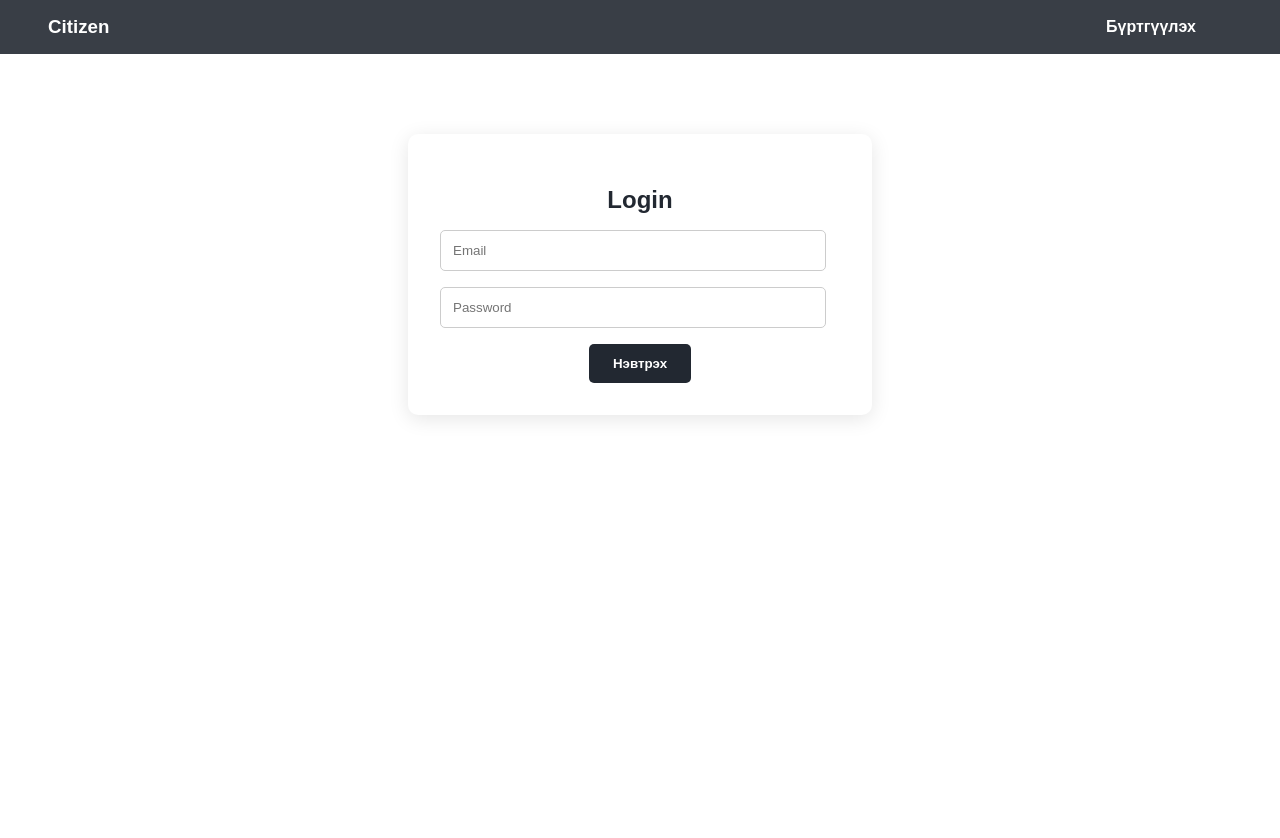
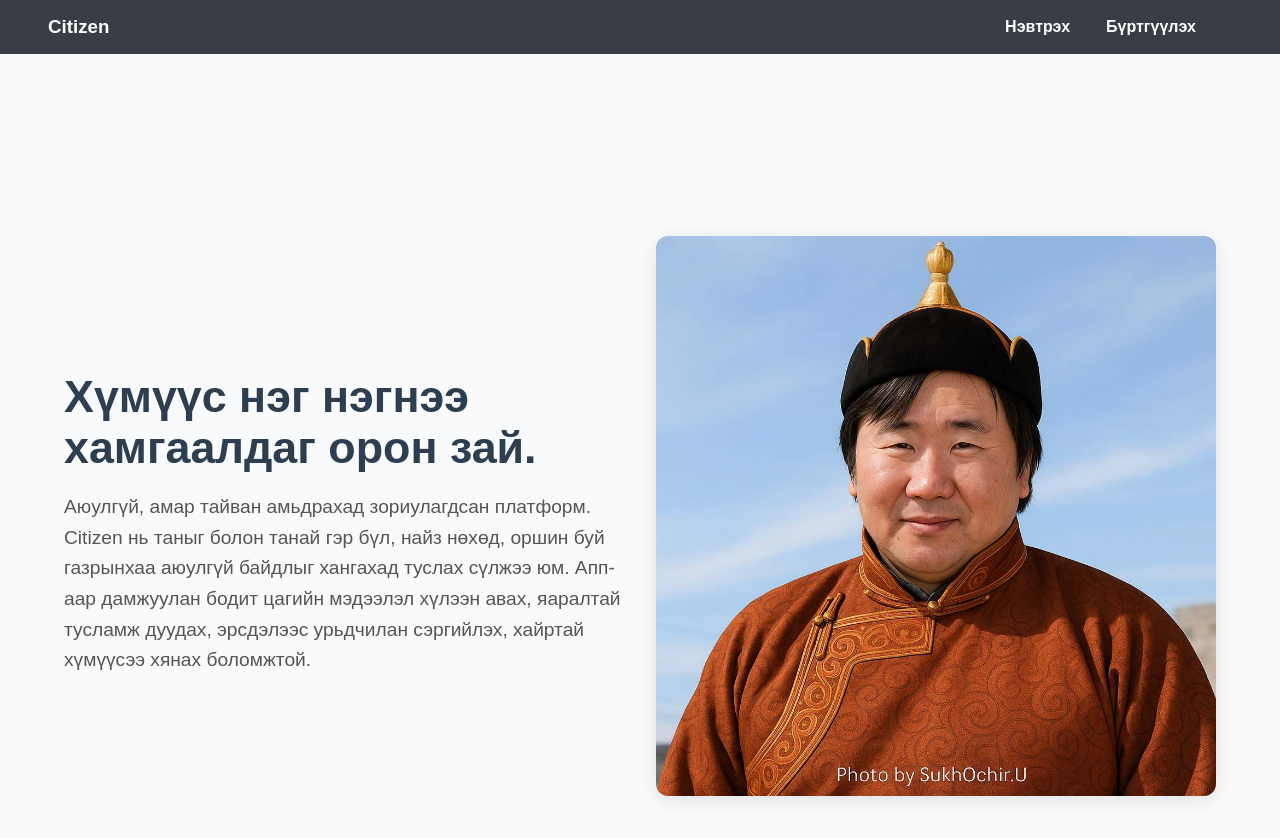
Before and after one commit to AnkhbayarDe/Sisu, a React (Create React App) app in the folder frontend/: page / in a window 1280 px wide. Before the commit this address led to /login. Shown: the top 838 px of the page. Before the commit the page ends 800 px from the top, so only its background shows below. Built offline with nearby package versions, Linux system fonts and the light colour scheme; no server answers.

Commit message:
Add landing page with Mongolian text and clean design

```diff
--- a/frontend/src/App.js
+++ b/frontend/src/App.js
@@ -3,6 +3,8 @@ import { Routes, Route, Navigate, Link, useLocation } from "react-router-dom";
 import Signup from "./components/Signup";
 import Login from "./components/Login";
 import Upload from "./components/Upload";
+import LandingPage from "./components/LandingPage";
+
 import "./App.css";
 
 import axios from "axios";
@@ -53,6 +55,9 @@ function App() {
               <Link to="/upload" style={styles.link}>
                 Файл оруулах
               </Link>
+              <Link to="/" style={styles.link}>
+              Home
+              </Link>
               <button onClick={logout} style={styles.button}>
                 Гарах
               </button>
@@ -75,6 +80,7 @@ function App() {
       </nav>
 
       <Routes>
+      <Route path="/" element={<LandingPage />} />
         <Route
           path="/signup"
           element={
--- /dev/null
+++ b/frontend/src/components/LandingPage.js
@@ -0,0 +1,60 @@
+import React from "react";
+
+function LandingPage() {
+  return (
+    <div style={styles.container}>
+      <div style={styles.textContainer}>
+        <h1 style={styles.title}>Хүмүүс нэг нэгнээ хамгаалдаг орон зай.</h1>
+        <p style={styles.description}>
+          Аюулгүй, амар тайван амьдрахад зориулагдсан платформ. Citizen нь таныг болон танай гэр бүл, найз нөхөд, оршин буй
+          газрынхаа аюулгүй байдлыг хангахад туслах сүлжээ юм. Апп-аар дамжуулан бодит цагийн мэдээлэл хүлээн авах,
+          яаралтай тусламж дуудах, эрсдэлээс урьдчилан сэргийлэх, хайртай хүмүүсээ хянах боломжтой.
+        </p>
+      </div>
+      <div style={styles.imageContainer}>
+        <img
+          src="/ganbat.jpg" // public хавтсанд banner.jpg хийнэ
+          alt="Safety example"
+          style={styles.image}
+        />
+      </div>
+    </div>
+  );
+}
+
+const styles = {
+  container: {
+    display: "flex",
+    flexWrap: "wrap",
+    alignItems: "center",
+    padding: "4rem",
+    background: "#f9fafc",
+    color: "#333",
+    minHeight: "100vh",
+  },
+  textContainer: {
+    flex: "1 1 400px",
+    paddingRight: "2rem",
+  },
+  title: {
+    fontSize: "2.8rem",
+    marginBottom: "1rem",
+    color: "#2c3e50",
+  },
+  description: {
+    fontSize: "1.2rem",
+    lineHeight: "1.6",
+    color: "#555",
+  },
+  imageContainer: {
+    flex: "1 1 400px",
+    textAlign: "center",
+  },
+  image: {
+    maxWidth: "100%",
+    borderRadius: "12px",
+    boxShadow: "0 4px 20px rgba(0,0,0,0.1)",
+  },
+};
+
+export default LandingPage;
```
Also changed, not shown: frontend/public/ganbat.jpg (added).
